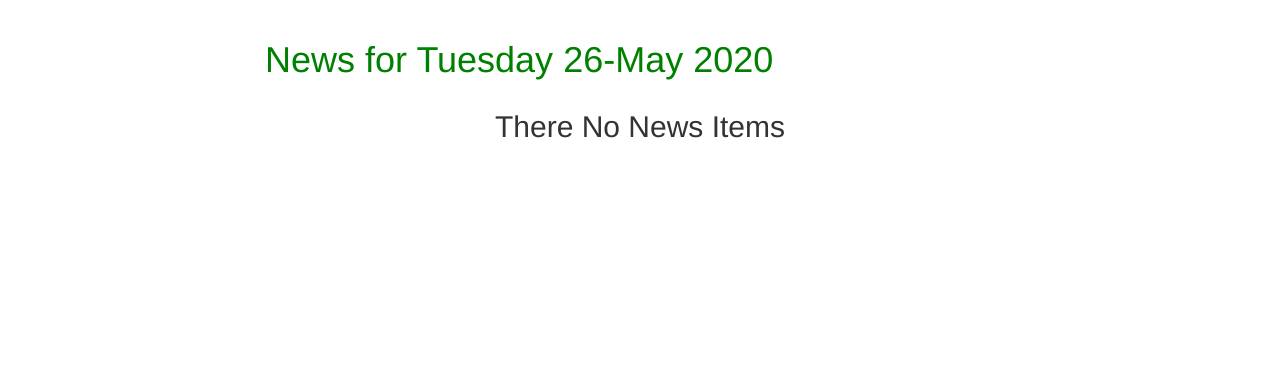
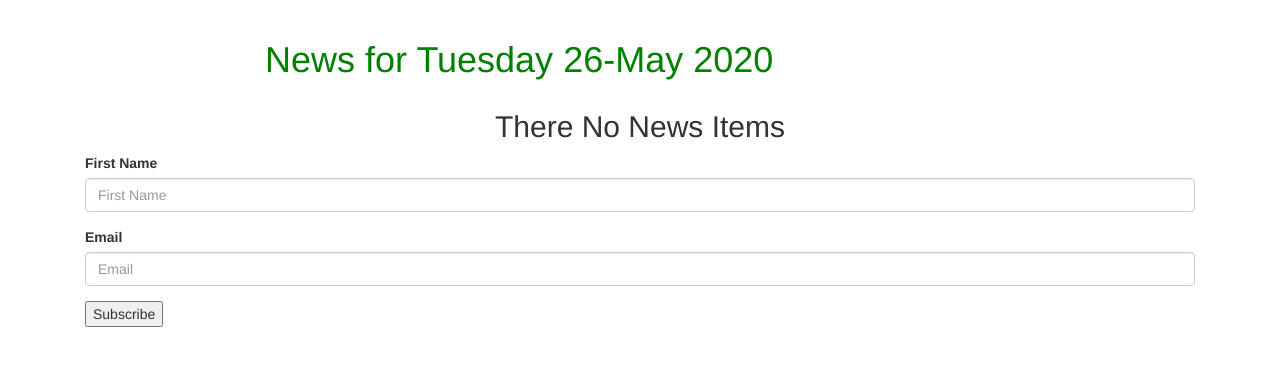
Before and after one commit to jadielmwangi/moringa-tribune2, a Django app: page / in a window 1280 px wide. Shown: the part 52-418 px from the top of the page. Run offline with Django 3.2, Linux system fonts and the light colour scheme; data that the repository does not hold is empty; some libraries are stand-ins or nearby versions.

Commit message:
adds templates define a welcome message for our users for when they will sign up for our newsletter

```diff
--- /dev/null
+++ b/news/forms.py
@@ -0,0 +1,5 @@
+from django import forms
+
+class NewsLetterForm(forms.Form):
+    your_name = forms.CharField(label='First Name',max_length=30)
+    email = forms.EmailField(label='Email')
--- a/news/models.py
+++ b/news/models.py
@@ -46,3 +46,10 @@ class Article(models.Model):
     def search_by_title(cls,search_term):
         news = cls.objects.filter(title__icontains=search_term)
         return news
+
+
+## model to save our subscribers to our database
+
+class NewsLetterRecipients(models.Model):
+    name = models.CharField(max_length = 30)
+    email = models.EmailField()
--- a/news/templates/all-news/today-news.html
+++ b/news/templates/all-news/today-news.html
@@ -1,4 +1,6 @@
 {%extends 'all-news/base.html'%}
+{% load bootstrap3 %}
+
 {% block content %}
 {{block.super}}
 
@@ -12,75 +14,6 @@
     <div class="col-xs-6 col-sm-6 col-md-6 col-lg-6">
       <h2 class="text-center"> {{ news_item.title }} </h2>
     </div>
-
-
-
-
-
-
-
-
-
-
-
-
-
-
-
-
-
-
-
-
-
-
-
-
-
-
-
-
-
-
-
-
-
-
-
-
-
-
-
-
-
-
-
-
-
-
-
-
-
-
-
-
-
-
-
-
-
-
-
-
-
-
-
-
-
-
-
-
-
 
     <!--Display news Article images  -->
     <div class="col-xs-6 col-sm-6 col-md-6 col-lg-6">
@@ -96,6 +29,23 @@
   </div>
   {% endfor %}
 
+  <!-- form tag -->
+  <div class="container-fluid">
+
+    <form action="{%url 'newsToday'%}" method="post">
+      {%csrf_token%}
+
+      {% bootstrap_form letterForm layout='inline' %}
+      <input type="submit" value="Subscribe">
+    </form>
+
+  </div>
+
+
+
+
+
+
 </div>
 
 
--- /dev/null
+++ b/news/templates/email/newsemail.html
@@ -0,0 +1,4 @@
+<h1>Hello {{name}}</h1>
+
+<h5>Welcome to the Moringa tribune newsletter. You will find the most exciting news about Moringa School
+</h5>
--- /dev/null
+++ b/news/templates/email/newsemail.txt
@@ -0,0 +1,3 @@
+Hello {{name}}
+
+Welcome to the Moringa tribune newsletter You will find the most exciting news about Moringa School
--- a/news/views.py
+++ b/news/views.py
@@ -1,7 +1,12 @@
-from django.shortcuts import render
-from django.http  import HttpResponse,Http404
+# from django.shortcuts import render
+from django.shortcuts import render,redirect
+from django.http import HttpResponse, Http404,HttpResponseRedirect
+
 import datetime as dt
-from .models import Article
+# from .models import Article
+from .models import Article,NewsLetterRecipients
+from .forms import NewsLetterForm
+from .email import send_welcome_email
 
 
 # Create your views here.
@@ -12,7 +17,25 @@ def welcome(request):
 def news_today(request):
     date = dt.date.today()
     news = Article.todays_news()
-    return render(request, 'all-news/today-news.html', {"date": date,"news":news})
+    if request.method == 'POST':
+        form = NewsLetterForm(request.POST)
+        if form.is_valid():
+            name = form.cleaned_data['your_name']
+            email = form.cleaned_data['email']
+
+            recipient = NewsLetterRecipients(name = name,email =email)
+            recipient.save()
+            send_welcome_email(name,email)
+
+            HttpResponseRedirect('news_today')
+
+    else:
+        form = NewsLetterForm()
+        return render(request, 'all-news/today-news.html', {"date": date,"news":news,"letterForm":form})
+
+
+
+
 
 
 
```
Also changed, not shown: news/email.py (added, +15 -0 lines), tribune/settings.py (+16 -0 lines), news/migrations/0006_newsletterrecipients.py (added).
